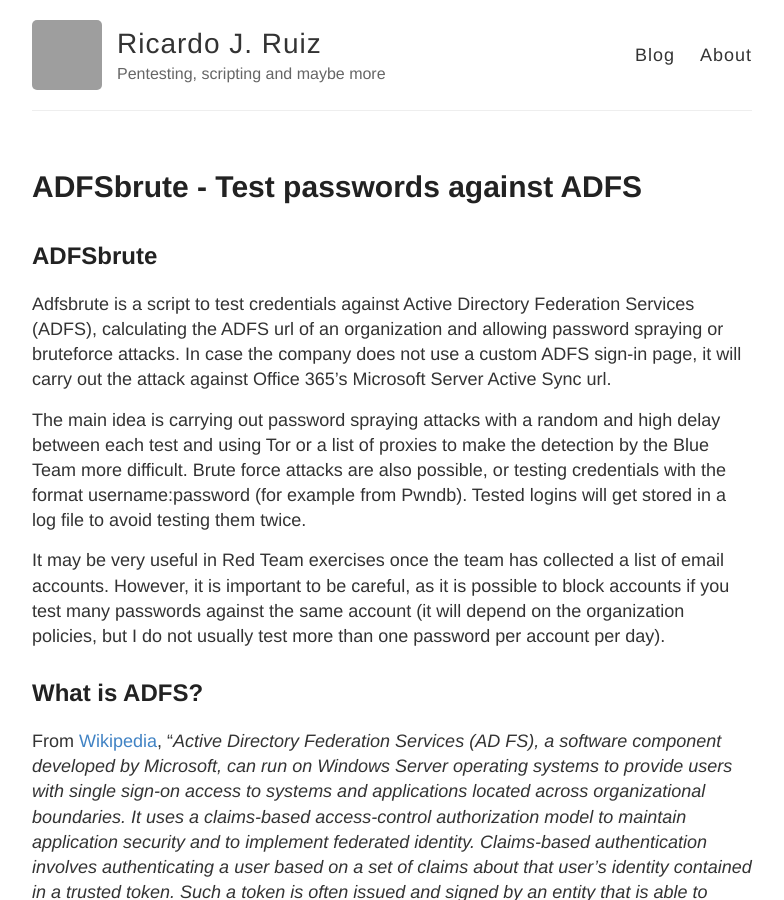
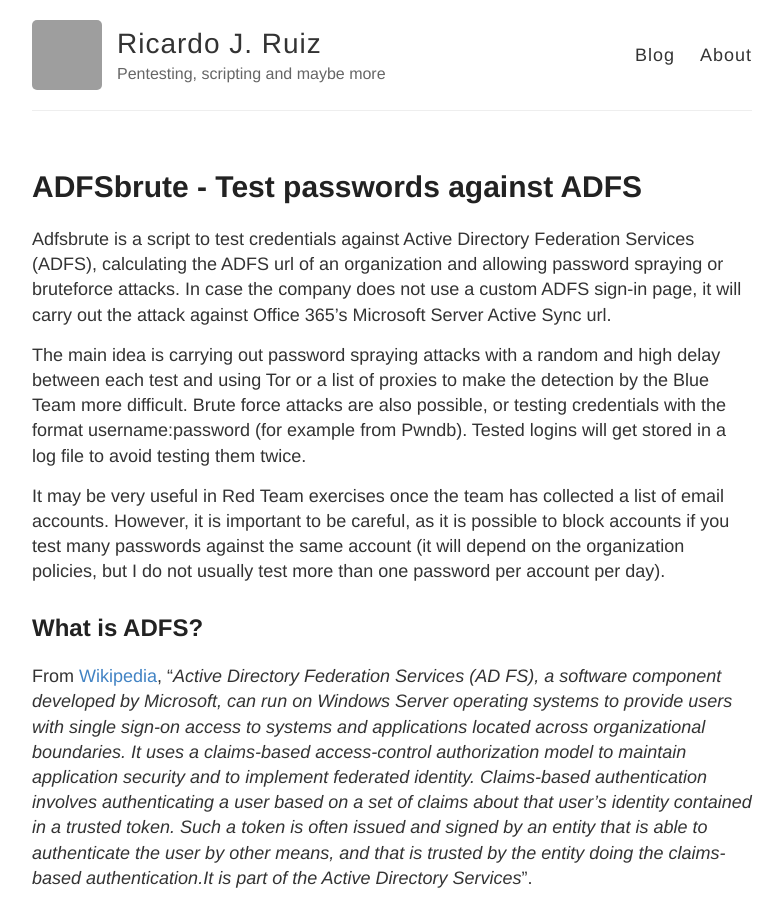
Before and after one commit to ricardojoserf/ricardojoserf.github.io, a Jekyll site: the page built from _posts/2021-3-15-Adfsbrute.md, in a window 1280 px wide and 900 px high. Shown: the whole window, without its empty margins (248-1032 px from the left). Built offline with Jekyll 4.4.1, drawn with Linux system fonts in a browser that asks for light colours; grey boxes are pictures that could not be loaded.

Commit message:
Update 2021-3-15-Adfsbrute.md

```diff
--- a/_posts/2021-3-15-Adfsbrute.md
+++ b/_posts/2021-3-15-Adfsbrute.md
@@ -2,11 +2,6 @@
 layout: post
 title: ADFSbrute - Test passwords against ADFS
 ---
-
-
-<!-- ![_config.yml]({{ site.baseurl }}/images/config.png) -->
-
-## ADFSbrute
 
 Adfsbrute is a script to test credentials against Active Directory Federation Services (ADFS), calculating the ADFS url of an organization and allowing password spraying or bruteforce attacks. In case the company does not use a custom ADFS sign-in page, it will carry out the attack against Office 365's Microsoft Server Active Sync url.
 
```
